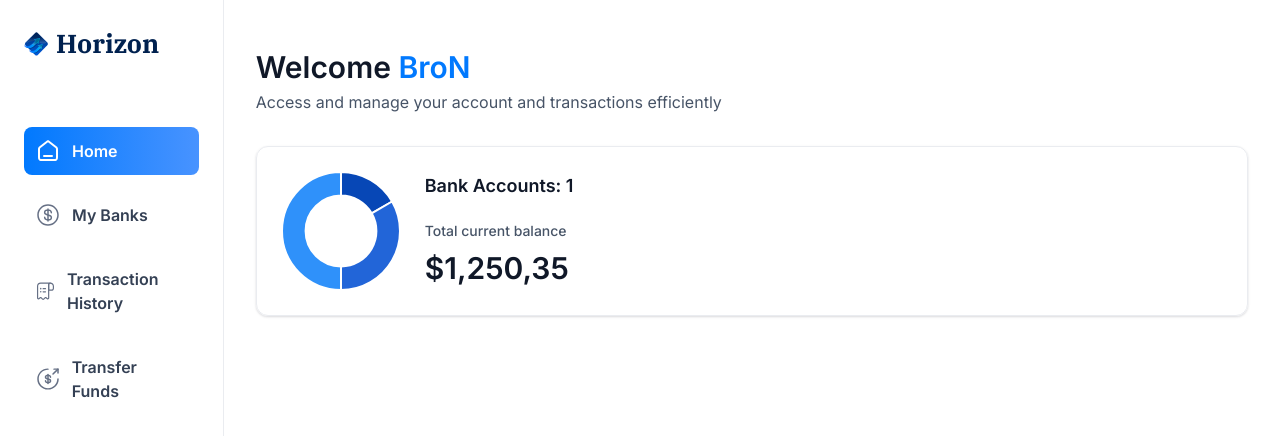
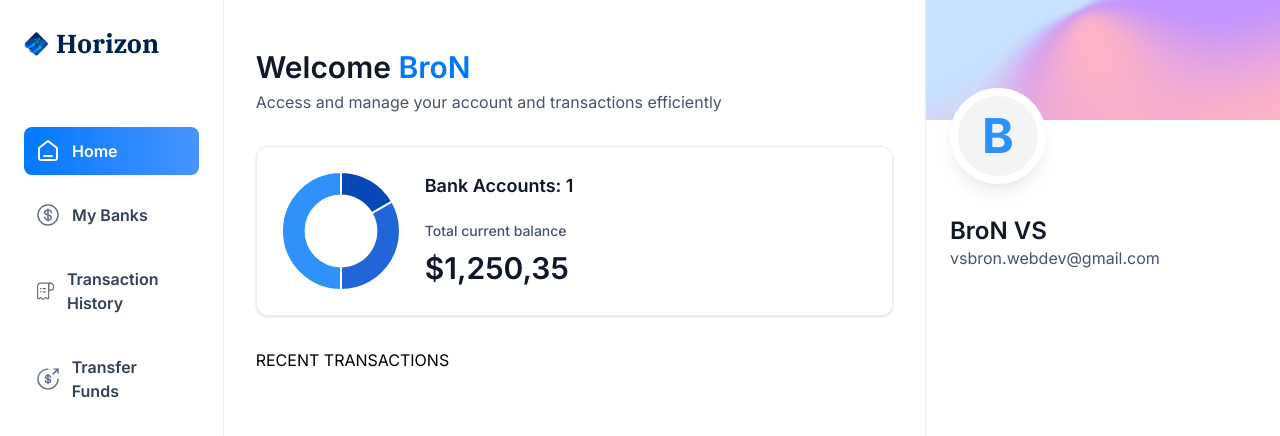
Before and after one commit to vsbron/nextJs2024-horizon-banking, a Next.js app: page / in a window 1280 px wide. Shown: the top 436 px of the page. Built offline with nearby package versions, Linux system fonts and the light colour scheme.

Commit message:
Adding right sidebar. Fixing TS errors

```diff
--- a/app/(root)/page.tsx
+++ b/app/(root)/page.tsx
@@ -1,8 +1,13 @@
 import HeaderBox from "@/components/HeaderBox";
+import RightSidebar from "@/components/RightSidebar";
 import TotalBalanceBox from "@/components/TotalBalanceBox";
 
 function Home() {
-  const loggedIn = { firstName: "BroN" };
+  const loggedIn = {
+    firstName: "BroN",
+    lastName: "VS",
+    email: "vsbron.webdev@gmail.com",
+  };
 
   return (
     <section className="home">
@@ -20,7 +25,9 @@
             totalCurrentBalance={1250.35}
           />
         </header>
+        RECENT TRANSACTIONS
       </div>
+      <RightSidebar user={loggedIn} transactions={[]} banks={[]} />
     </section>
   );
 }
--- /dev/null
+++ b/components/RightSidebar.tsx
@@ -0,0 +1,26 @@
+import { RightSidebarProps } from "@/types";
+
+function RightSidebar({ user, transactions, banks }: RightSidebarProps) {
+  return (
+    <aside className="right-sidebar">
+      <section className="flex flex-col pb-8">
+        <div className="profile-banner" />
+        <div className="profile">
+          <div className="profile-img">
+            <span className="text-5xl font-bold text-blue-500">
+              {user.firstName[0]}
+            </span>
+          </div>
+          <div className="profile-details">
+            <h3 className="profile-name">
+              {user.firstName} {user.lastName}
+            </h3>
+            <p className="profile-email">{user.email}</p>
+          </div>
+        </div>
+      </section>
+    </aside>
+  );
+}
+
+export default RightSidebar;
```
Also changed, not shown: types/index.d.ts (+11 -11 lines).
